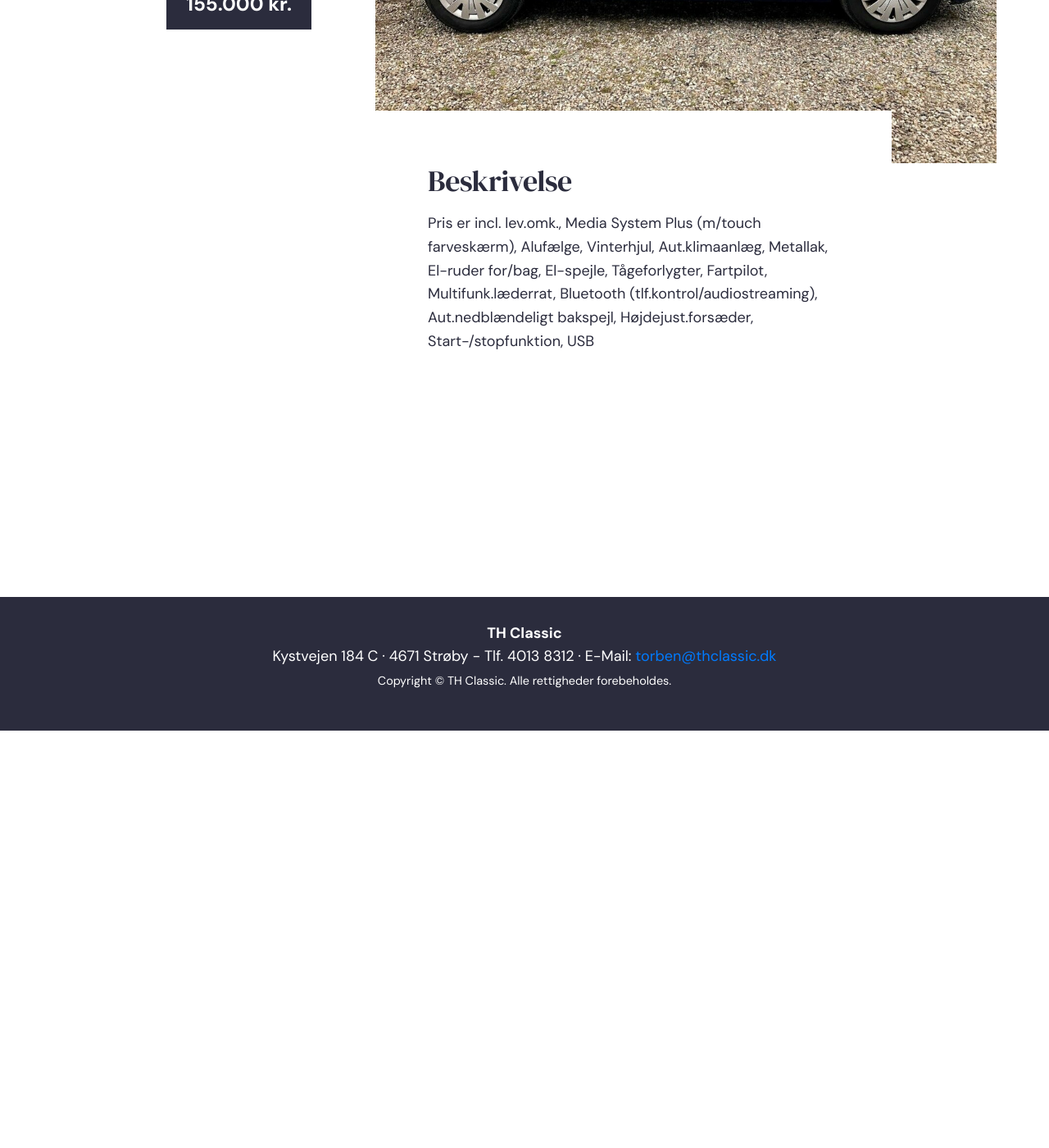
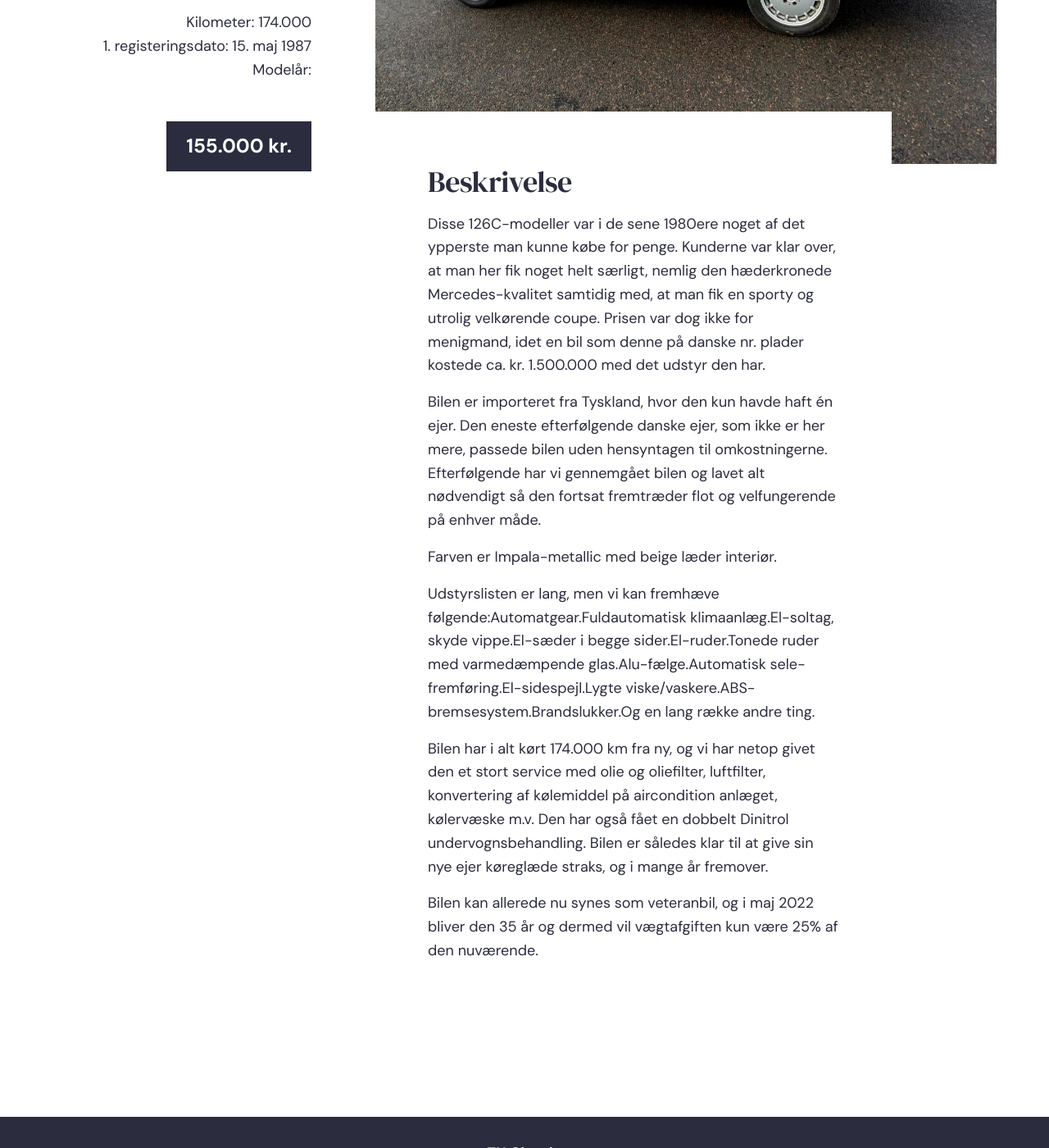
Before and after one commit to aakjaer/thclassic, a Jekyll site: the page built from _cars/seat-ibiza.md, in a window 1280 px wide and 1400 px high, scrolled down 509 px. Shown: the whole window at 82% size. Built offline with Jekyll 4.4.1, drawn with Linux system fonts in a browser that asks for light colours; some of the changed text lies outside the part shown.

Commit message:
Updated 3 files via CloudCannon

```diff
--- a/_cars/seat-ibiza.md
+++ b/_cars/seat-ibiza.md
@@ -1,15 +1,25 @@
 ---
-title: Seat Ibiza
-model_details: '1,0 TSi 95 Style 5d'
-km: '149.000'
+title: Mercedes Benz 500 SEC.
+model_details: Type W 126C
+km: '174.000'
 price: '155.000'
-registration: 12/2016
-model_year: '2015'
+registration: 15. maj 1987
+model_year:
 images:
-  - image_path: /uploads/s-l1600.jpg
-  - image_path: /uploads/s-l1600-2.jpg
+  - image_path: /uploads/img-3620.jpg
+  - image_path: /uploads/img-3619.jpg
 ---
 
 ## Beskrivelse
 
-Pris er incl. lev.omk., Media System Plus (m/touch farvesk&aelig;rm), Aluf&aelig;lge, Vinterhjul, Aut.klimaanl&aelig;g, Metallak, El-ruder for/bag, El-spejle, T&aring;geforlygter, Fartpilot, Multifunk.l&aelig;derrat, Bluetooth (tlf.kontrol/audiostreaming), Aut.nedbl&aelig;ndeligt bakspejl, H&oslash;jdejust.fors&aelig;der, Start-/stopfunktion, USB
+Disse 126C-modeller var i de sene 1980ere noget af det ypperste man kunne k&oslash;be for penge. Kunderne var klar over, at man her fik noget helt s&aelig;rligt, nemlig den h&aelig;derkronede Mercedes-kvalitet samtidig med, at man fik en sporty og utrolig velk&oslash;rende coupe. Prisen var dog ikke for menigmand, idet en bil som denne p&aring; danske nr. plader kostede ca. kr. 1.500.000 med det udstyr den har.
+
+Bilen er importeret fra Tyskland, hvor den kun havde haft &eacute;n ejer. Den eneste efterf&oslash;lgende danske ejer, som ikke er her mere, passede bilen uden hensyntagen til omkostningerne. Efterf&oslash;lgende har vi gennemg&aring;et bilen og lavet alt n&oslash;dvendigt s&aring; den fortsat fremtr&aelig;der flot og velfungerende p&aring; enhver m&aring;de.
+
+Farven er Impala-metallic med beige l&aelig;der interi&oslash;r.
+
+Udstyrslisten er lang, men vi kan fremh&aelig;ve f&oslash;lgende:Automatgear.Fuldautomatisk klimaanl&aelig;g.El-soltag, skyde vippe.El-s&aelig;der i begge sider.El-ruder.Tonede ruder med varmed&aelig;mpende glas.Alu-f&aelig;lge.Automatisk sele-fremf&oslash;ring.El-sidespejl.Lygte viske/vaskere.ABS-bremsesystem.Brandslukker.Og en lang r&aelig;kke andre ting.
+
+Bilen har i alt k&oslash;rt 174.000 km fra ny, og vi har netop givet den et stort service med olie og oliefilter, luftfilter, konvertering af k&oslash;lemiddel p&aring; aircondition anl&aelig;get, k&oslash;lerv&aelig;ske m.v. Den har ogs&aring; f&aring;et en dobbelt Dinitrol undervognsbehandling. Bilen er s&aring;ledes klar til at give sin nye ejer k&oslash;regl&aelig;de straks, og i mange &aring;r fremover. &nbsp;
+
+Bilen kan allerede nu synes som veteranbil, og i maj 2022 bliver den 35 &aring;r og dermed vil v&aelig;gtafgiften kun v&aelig;re 25% af den nuv&aelig;rende.&nbsp;
```
Also changed, not shown: uploads/img-3619.jpg (added), uploads/img-3620.jpg (added).
